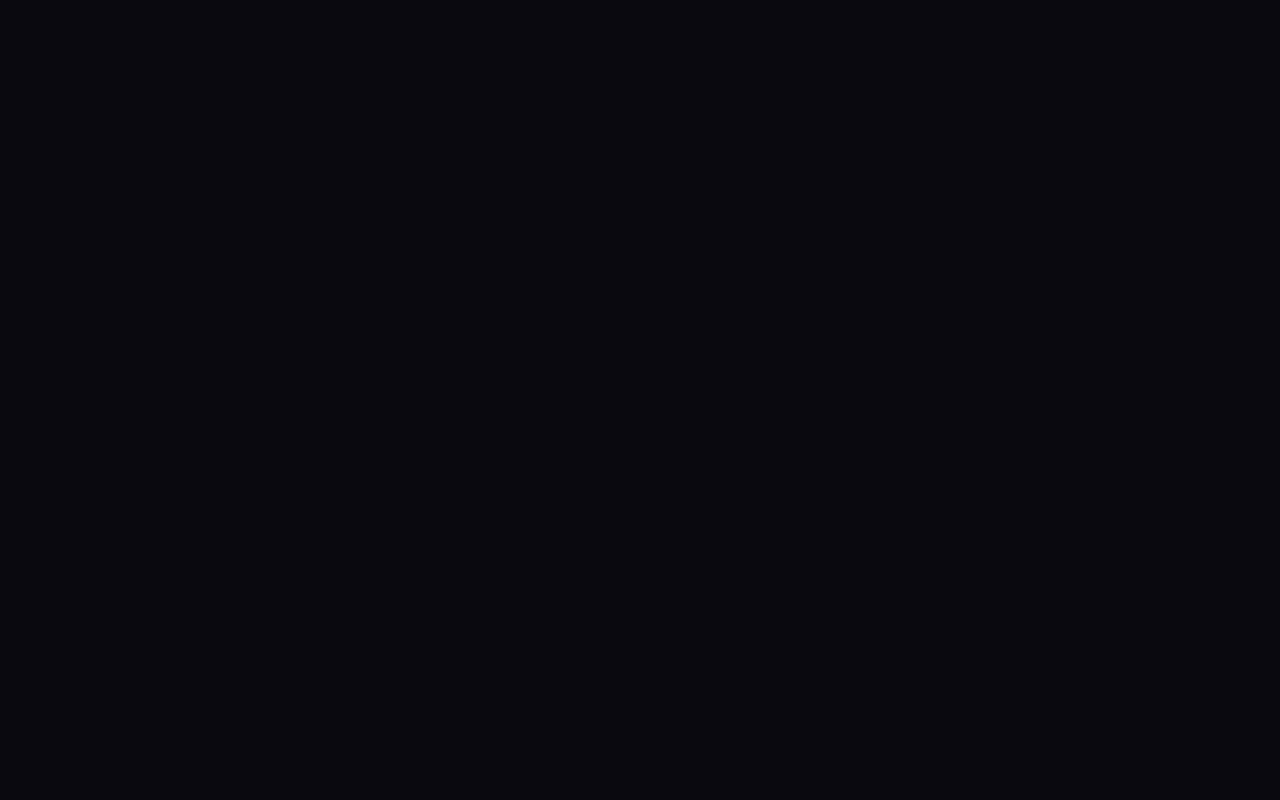
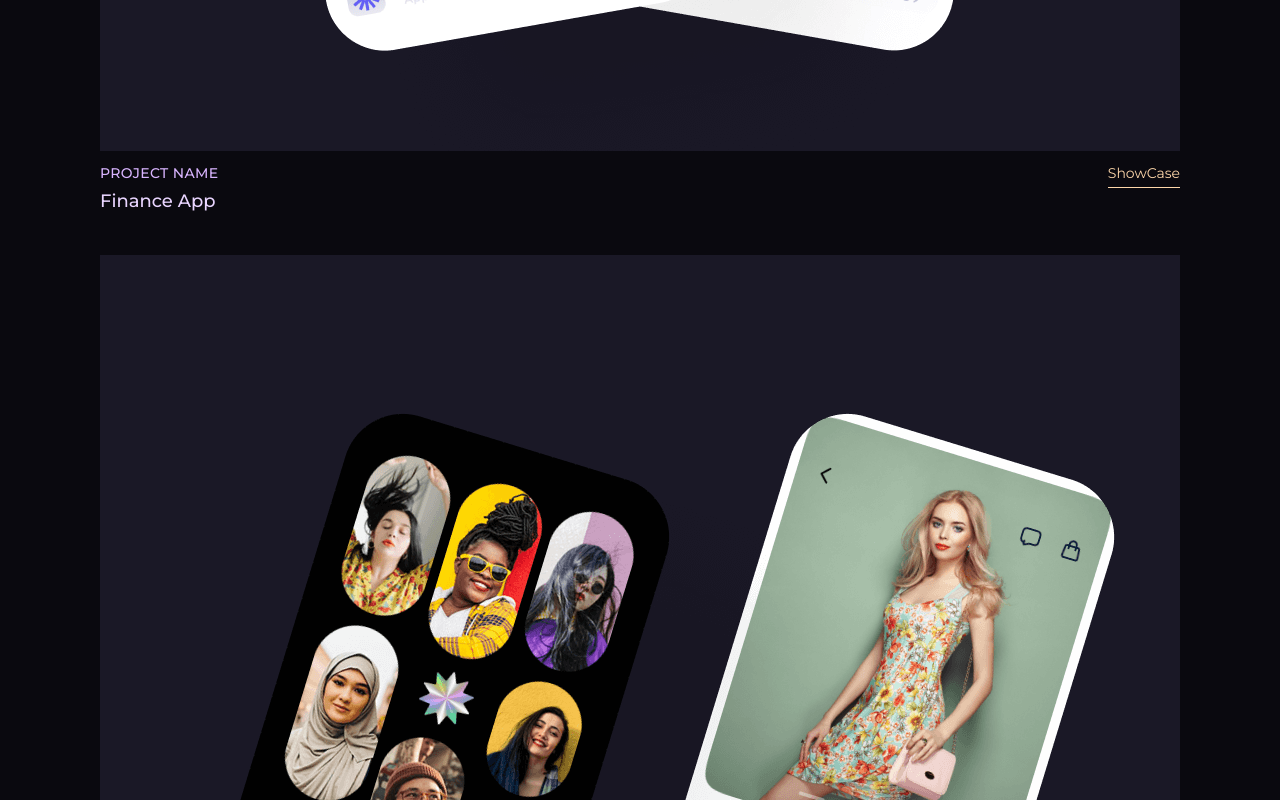
Before and after one commit to mzain787/Portfolio-Project, a Next.js app: page /portfolio in a window 1280 px wide. Shown: the part 2000-2800 px from the top of the page. Before the commit the page ends 1955 px from the top, so only its background shows below. Built offline with nearby package versions, Linux system fonts and the light colour scheme.

Commit message:
portfolio completed

```diff
--- a/src/app/portfolio/PortfolioProject.jsx
+++ b/src/app/portfolio/PortfolioProject.jsx
@@ -4,19 +4,19 @@ import React from "react";
 const PortfolioProject = ({ pprojectName, ppLink, ppImage }) => {
   return (
     <section className="portfolio-project">
-      <div className="portfolio-project-image">
+      <div className="portfolio-project-image mb-3 w-full">
         <img src={ppImage.src} className="w-full" />
       </div>
-      <div className="portfolio-project-details">
+      <div className="portfolio-project-details flex justify-between items-start">
         <div className="naming">
-          <h4 className="text-sm font-medium tracking-wide text-purple-300">
+          <h4 className="text-sm font-medium tracking-wide text-purple-300 mb-1">
             PROJECT NAME
           </h4>
           <h3 className="portfolio-projectname text-lg font-medium text-purple-200">
             {pprojectName}
           </h3>
         </div>
-        <a href={ppLink}>ShowCase</a>
+        <a href={ppLink} className="text-sm text-orange-200 pb-1 border-b border-orange-200">ShowCase</a>
       </div>
     </section>
   );
--- a/src/app/portfolio/PortfolioSection.css
+++ b/src/app/portfolio/PortfolioSection.css
@@ -7,6 +7,10 @@
   font-family: "Syne", sans-serif;
   margin-bottom: 30px;
 }
+.portfolio-project-image{
+  background-color: #1A1826;
+}
+
 @media (max-width: 992px) {
   .component-padding {
     padding: 60px 60px 60px 100px;
@@ -28,4 +32,10 @@
     font-size: 30px;
     line-height: 32px;
   }
+  .our-portfolio-projects{
+    flex-direction: column;
+  }
+  .single-project{
+    width: 100%;
+  }
 }
--- a/src/app/portfolio/PortfolioSection.jsx
+++ b/src/app/portfolio/PortfolioSection.jsx
@@ -1,25 +1,72 @@
-import React from 'react'
-import "./PortfolioSection.css"
-import Startups from '@/components/Childcomps/Startups'
-import HomeComponentsHeading from '@/components/Childcomps/HomeComponentsHeading'
+import React from "react";
+import "./PortfolioSection.css";
+import Startups from "@/components/Childcomps/Startups";
+import HomeComponentsHeading from "@/components/Childcomps/HomeComponentsHeading";
+import PortfolioProject from "./PortfolioProject";
+import projImg1 from "../../assets/images/app-img1.png";
+import projImg2 from "../../assets/images/ecommerce.png"
+import projImg3 from "../../assets/images/accomodation.png"
+import projImg4 from "../../assets/images/ecommerce-ap.png"
 const PortfolioSection = () => {
+  const pprojects = [
+    {
+      ppImage:projImg1,
+      pprojectName:"Finance App",
+      ppLink:"/",
+    },
+    {
+      ppImage:projImg2,
+      pprojectName:"E-commmerce App",
+      ppLink:"/",
+    },
+    {
+      ppImage:projImg3,
+      pprojectName:"Accomodation App",
+      ppLink:"/",
+    },
+    {
+      ppImage:projImg4,
+      pprojectName:"Store",
+      ppLink:"/",
+    },
+  ]
   return (
     <section className="portfolio-section wrapper component-padding">
-    <div className="portfolio-heading">
-        <h1 className="portfolio-main-heading text-purple-200 font-semibold">I Make Digital Products For Your Needs, And Proudly I'll Show You</h1>
-        <p className="portfolio-main-description text-purple-200 text-base font-normal mb-5">Lorem ipsum dolor sit amet consectetur adipisicing elit. Illum hic optio, quae laborum eos, distinctio autem harum iusto, vero accusamus at modi veniam atque sapiente sunt alias ducimus non qui.</p>
+      <div className="portfolio-heading">
+        <h1 className="portfolio-main-heading text-purple-200 font-semibold">
+          I Make Digital Products For Your Needs, And Proudly I&#39;ll Show You
+        </h1>
+        <p className="portfolio-main-description text-purple-200 text-base font-normal mb-5">
+          Lorem ipsum dolor sit amet consectetur adipisicing elit. Illum hic
+          optio, quae laborum eos, distinctio autem harum iusto, vero accusamus
+          at modi veniam atque sapiente sunt alias ducimus non qui.
+        </p>
         <div className="portfolio-main-buttons">
-            <button className="newproject W-40 bg-orange-200 text-black font-semibold p-3"><a href="/contact">Let&#39;s Start New Project</a></button>
+          <button className="newproject W-40 bg-orange-200 text-black font-semibold p-3">
+            <a href="/contact">Let&#39;s Start New Project</a>
+          </button>
         </div>
-    </div>
-    <div className="startups-part mb-14 mt-14">
-    <Startups/>
-    </div>
-    <div className="our-portfolio-projects">
-        <HomeComponentsHeading smallheading="🔥 AMAZING PORTFOLIO" heading="Our Latest" subheading="Cool Project"/>
-    </div>
+      </div>
+      <div className="startups-part mb-14 mt-14">
+        <Startups />
+      </div>
+      <div className="portfolio-projects-heading">
+        <HomeComponentsHeading
+          smallheading="🔥 AMAZING PORTFOLIO"
+          heading="Our Latest"
+          subheading="Cool Project"
+        />
+      </div>
+      <div className="our-portfolio-projects flex flex-wrap w-full gap-10 justify-start">
+        {pprojects.map((pproject)=>(
+        <div className="single-project">
+        <PortfolioProject pprojectName={pproject.pprojectName} ppLink={pproject.ppLink}ppImage={pproject.ppImage}/>
+        </div>
+        ))
+        }
+      </div>
     </section>
-  )
-}
+  );
+};
 
-export default PortfolioSection
+export default PortfolioSection;
```
